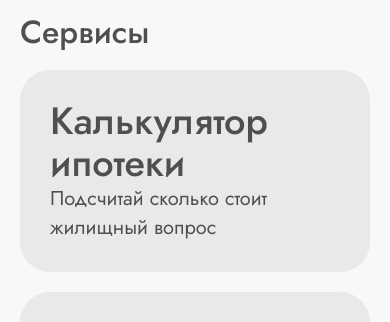
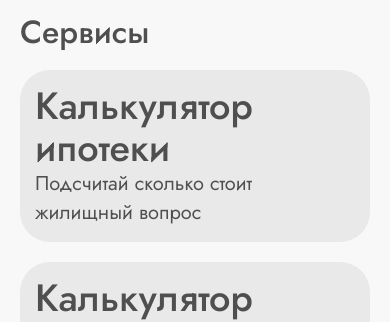
Before and after one commit to StKir/finanse_helper, a Next.js app: page /services in a window 390 px wide. Shown: the part 482-804 px from the top of the page. Built offline with nearby package versions, Linux system fonts and the light colour scheme; no server answers.

Commit message:
mobile_repair3

```diff
--- a/src/components/simple/NewService/newService.module.scss
+++ b/src/components/simple/NewService/newService.module.scss
@@ -30,6 +30,7 @@
 
 @media (max-width: 400px) {
 	.new_service_card_wrp {
+		padding: 15px;
 		h3 {
 			font-size: 38px;
 		}
--- a/src/components/simple/NewsCard/NewsCard.tsx
+++ b/src/components/simple/NewsCard/NewsCard.tsx
@@ -6,7 +6,7 @@ type NewsCardProps = Pick<INews, 'title' | 'link' | 'description' | 'content'>;
 
 const NewsCard: FC<NewsCardProps> = ({ title, link, description, content }) => {
 	return (
-		<Card title={title} bordered={true}>
+		<Card title={title} bordered={true} style={{ whiteSpace: 'normal' }}>
 			<div>
 				<p>
 					{description
```
Also changed, not shown: src/components/simple/NewService/NewService.tsx (+1 -6 lines).
